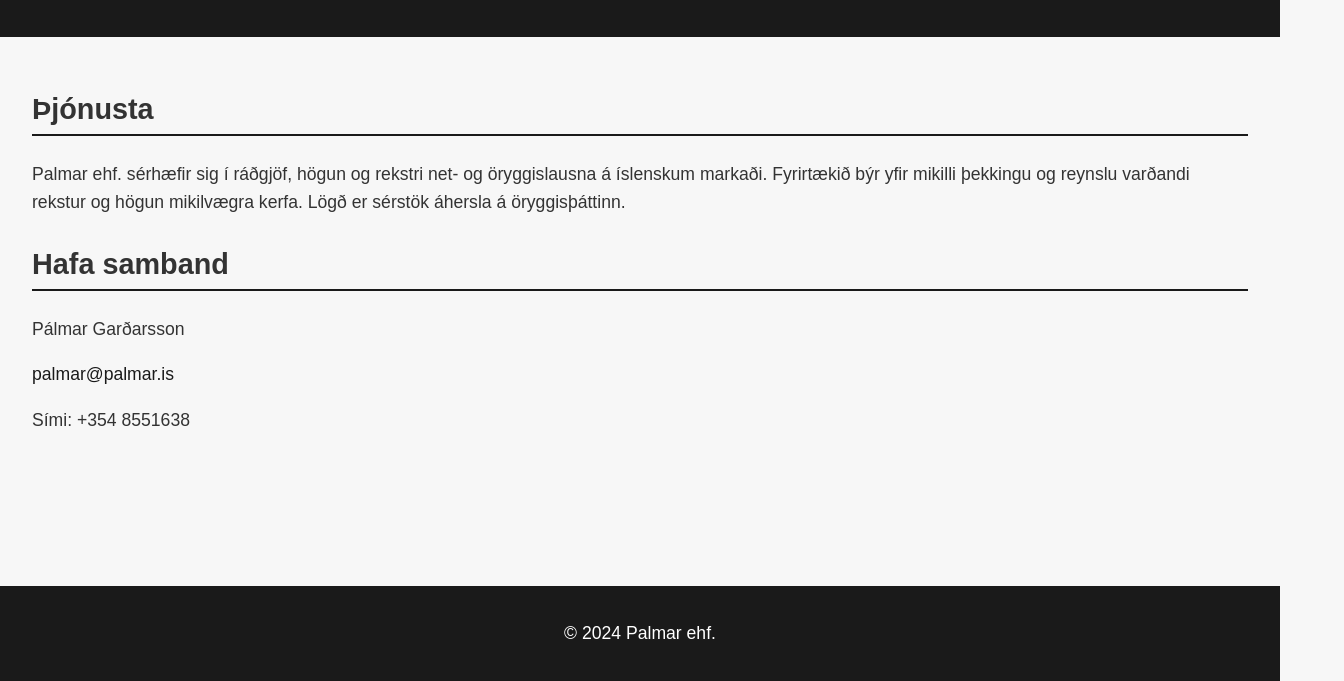
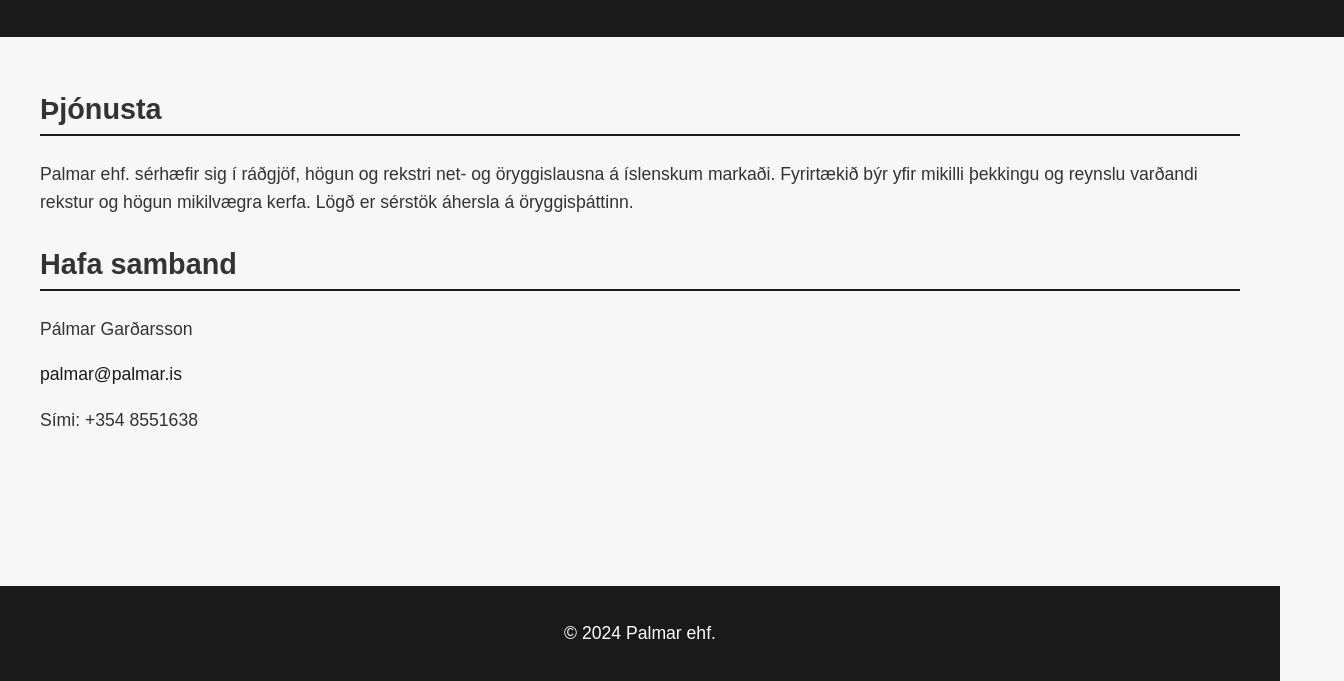
Before and after one commit to palmar/palmar.is, a plain HTML site: page index.html in a window 1280 px wide. Shown: the part 119-800 px from the top of the page, 1344 px wide, since content can reach past the window. Drawn offline with Linux system fonts and the light colour scheme.

Commit message:
Update styles.css

```diff
--- a/styles.css
+++ b/styles.css
@@ -4,6 +4,9 @@
     padding: 0;
     background-color: #f7f7f7;
     color: #333;
+    display: flex;
+    flex-direction: column;
+    min-height: 100vh;
 }
 
 header {
@@ -11,6 +14,7 @@
     color: #fff;
     padding: 2rem;
     text-align: center;
+    width: 100%;
 }
 
 header h1 {
@@ -25,6 +29,10 @@
 
 main {
     padding: 2rem;
+    flex: 1;
+    width: 100%;
+    max-width: 1200px; /* Limit width on large screens */
+    margin: 0 auto; /* Center the content on wide screens */
 }
 
 main section {
@@ -47,9 +55,8 @@
     color: white;
     text-align: center;
     padding: 1rem 0;
-    position: fixed;
     width: 100%;
-    bottom: 0;
+    position: relative; /* Removed fixed positioning */
 }
 
 a {
```
